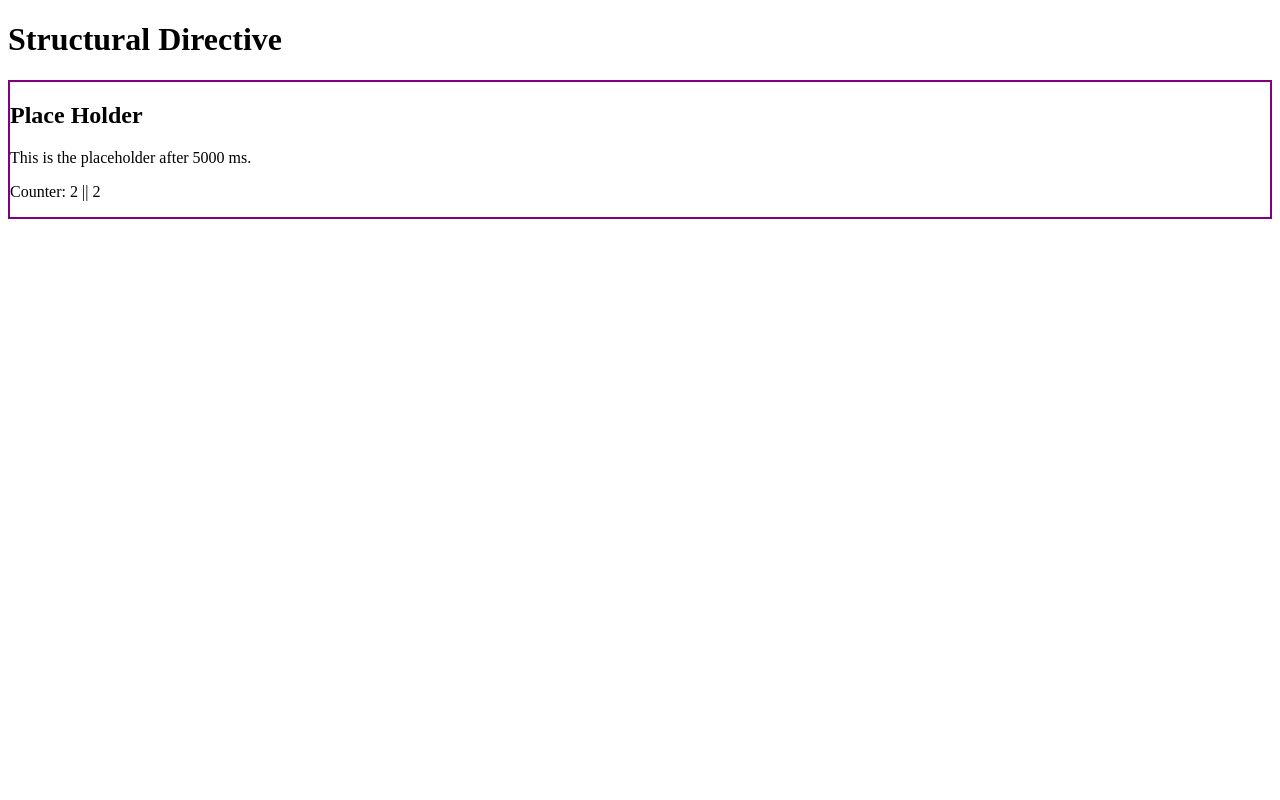
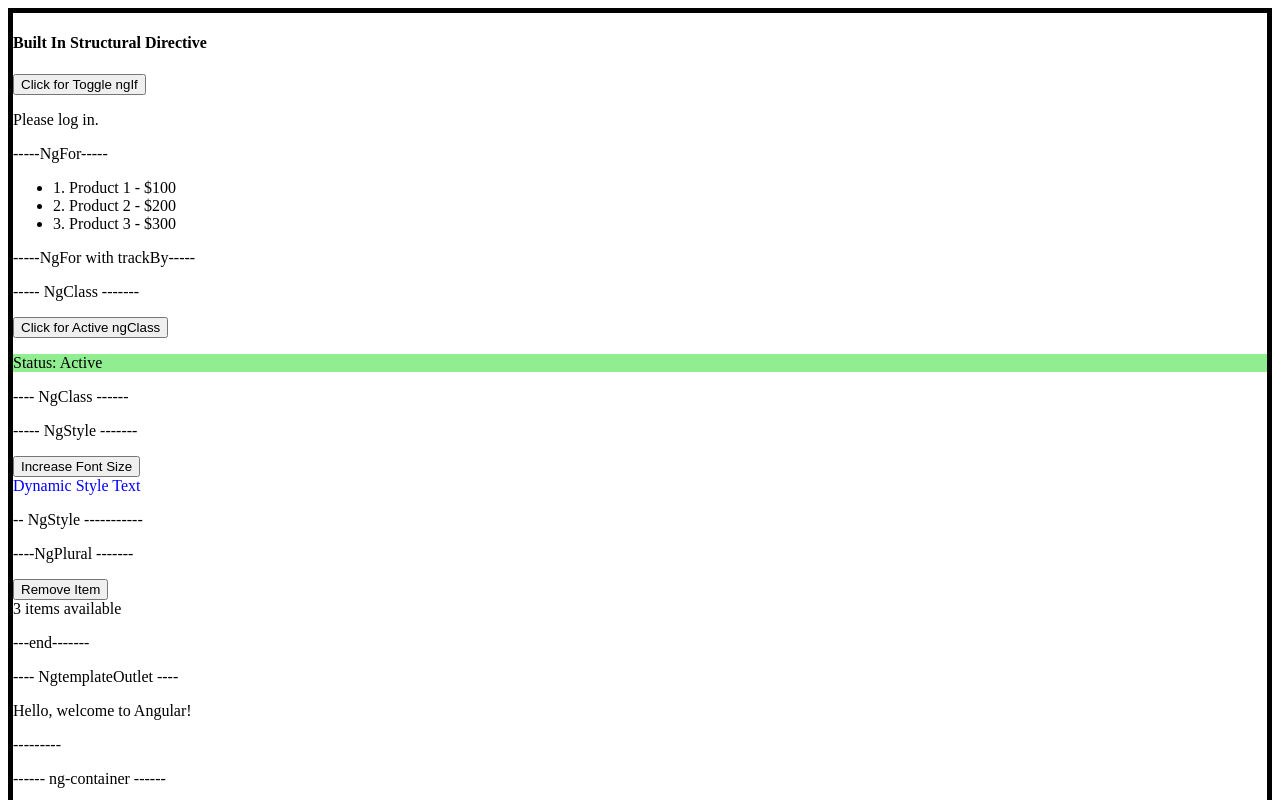
Before and after one commit to raaz9711/angular2025_code, an Angular app: page / in a window 1280 px wide. Shown: the top 800 px of the page. Built offline with nearby package versions, Linux system fonts and the light colour scheme.

Commit message:
adding some built in directive

```diff
--- a/src/app/app.component.html
+++ b/src/app/app.component.html
@@ -21,8 +21,13 @@
 <div ngNonBindable [appHighlight]="'yellow'">This should not evaluate: {{ 1 +1 }}, but will highlight yellow.
 </div> -->
 
+<main [style.border]="'5px solid black'">
+  <h4> Built In Structural Directive</h4>
+  <app-built-in-exam></app-built-in-exam>
+</main>
 
-<main>
+
+<main [style.border]="'5px solid red'">
   <h1>Structural Directive</h1>
   <!-- here 2000 is binfing with hideAfter input and counter is readable because
   context is passed to the template.
@@ -30,7 +35,7 @@
   The default value is also passed to the template as myDefault.
   The template is rendered with the context values.
   -->
-  <section [style.border] ="'2px solid black'"  *hideAfter="2000 as t;then placeholder;let countDown = counter ; let default">
+  <section [style.border] ="'2px solid black'"  *hideAfter="5000 as t;then placeholder;let countDown = counter ; let default">
     <h1>Temp Content</h1>
     <p>This will hide after {{t}} - {{default}} ms. -- {{countDown}}</p>
   </section>
--- a/src/app/app.component.ts
+++ b/src/app/app.component.ts
@@ -2,12 +2,14 @@ import { Component, inject } from '@angular/core';
 import { RouterOutlet } from '@angular/router';
 import { HighlightDirective } from '../directive/highlight.directive';
 import { HideAfterDirective } from '../directive/structrual/hide-after.directive';
+import { BuiltInExamComponent } from "../directive/built-directive-example/built-in-exam.component";
 @Component({
   selector: 'app-root',
   imports: [
-
     //HighlightDirective,
-    HideAfterDirective],
+    HideAfterDirective,
+    BuiltInExamComponent
+],
   templateUrl: './app.component.html',
   styleUrl: './app.component.css',
 })
--- /dev/null
+++ b/src/directive/built-directive-example/built-in-exam.component.css
@@ -0,0 +1,9 @@
+.active{
+    background-color: lightgreen;
+    color: black;
+}
+
+.inactive{
+    background-color: red;
+    color: black;
+}
--- /dev/null
+++ b/src/directive/built-directive-example/built-in-exam.component.html
@@ -0,0 +1,124 @@
+<!-- *ngIf Example -->
+
+<!-- <div *ngIf="condition">Content</div> -->
+
+<button (click)="toggleLogin()">Click for Toggle ngIf</button>
+
+<div *ngIf="isLoggedIn; else notLogged">
+    <p>Welcome, user!</p>
+</div>
+
+<ng-template #notLogged>
+    <div>
+  <p>Please log in.</p>
+  </div>
+</ng-template>
+
+<p>-----NgFor-----</p>
+<ul>
+  <li *ngFor="let product of products; let i = index">
+    {{ i + 1 }}. {{ product.name }} - ${{ product.price }}
+  </li>
+</ul>
+<p>-----NgFor with trackBy-----</p>
+
+<p>----- NgClass -------</p>
+<button (click)="toggleActive()">Click for Active ngClass</button>
+
+
+<p [ngClass]="{'active': isActive, 'inactive': !isActive}">
+  Status: {{ isActive ? 'Active' : 'Inactive' }}
+</p>
+<p>---- NgClass ------</p>
+<p>----- NgStyle -------</p>
+
+<button (click)="updaefontSize()"> Increase Font Size</button>
+
+<div [ngStyle]="{'color': textColor, 'font-size.px': fontSize}">
+  Dynamic Style Text
+</div>
+
+<p>-- NgStyle -----------</p>
+
+<p>----NgPlural -------</p>
+
+<!--
+✅ 1. ngPlural and ngPluralCase
+
+Purpose: Display different templates based on a numeric value (pluralization logic).
+Used when: You want to show messages like “1 item” vs “2 items”.
+ -->
+
+<button (click)="removeitem()"> Remove Item</button>
+
+<div [ngPlural]="items.length">
+  <ng-template ngPluralCase="=0">No items available</ng-template>
+  <ng-template ngPluralCase="=1">One item available</ng-template>
+  <ng-template ngPluralCase="other">{{ items.length }} items available</ng-template>
+</div>
+
+<p>---end-------</p>
+
+<p>---- NgtemplateOutlet ----</p>
+<!-- <ng-container *ngTemplateOutlet="templateRef"></ng-container> -->
+
+<!-- <ng-template #templateRef let-message>
+  <h2>Template Content</h2>
+  <p>This is a reusable template.</p>
+  <p>{{ message }}</p>
+</ng-template>
+
+<ng-container *ngTemplateOutlet="templateRef; context: { $implicit: 'Raj Kumar' }"></ng-container> -->
+
+<!--
+✅ 2. ngTemplateOutlet
+
+Purpose: Dynamically render a template reference in the DOM.
+Used when: You have a reusable template and want to display it in multiple places.
+-->
+
+
+<ng-template #greeting>
+  <p>Hello, welcome to Angular!</p>
+</ng-template>
+
+<!-- Render the template here -->
+<ng-container *ngTemplateOutlet="greeting"></ng-container>
+
+
+
+
+<p>---------</p>
+
+
+<!--
+✅ 3. ng-container
+
+Purpose: Acts as a logical container without adding an extra DOM element.
+Used when: You need a wrapper for directives without introducing unnecessary HTML.
+-->
+
+<p>------ ng-container ------</p>
+
+<ng-container *ngIf="isLoggedIn">
+  <p>Welcome!</p>
+  <p>Your profile is ready.</p>
+</ng-container>
+<p>----------------</p>
+
+<!--
+✅ 4. ng-template
+
+Purpose: Define an Angular template that is not rendered by default.
+Used when: You want to create reusable or conditional templates.
+
+-->
+
+<ng-template #noData>
+  <p>No data found!</p>
+</ng-template>
+
+<div *ngIf="items.length; else noData">
+  <p>We have items!</p>
+</div>
+<p>----------------</p>
--- /dev/null
+++ b/src/directive/built-directive-example/built-in-exam.component.ts
@@ -0,0 +1,51 @@
+import { NgClass, NgFor, NgIf, NgPlural, NgPluralCase, NgStyle, NgTemplateOutlet } from '@angular/common';
+import { Component, TemplateRef } from '@angular/core';
+
+@Component({
+  selector: 'app-built-in-exam',
+  imports: [NgIf,NgFor,NgClass,NgStyle,NgPlural,NgPluralCase,NgTemplateOutlet],
+  templateUrl: './built-in-exam.component.html',
+  styleUrl: './built-in-exam.component.css'
+})
+export class BuiltInExamComponent {
+
+  products = [
+    { id: 1, name: 'Product 1', price: 100 },
+    { id: 2, name: 'Product 2', price: 200 },
+    { id: 3, name: 'Product 3', price: 300 }
+  ];
+
+  items = [
+    { id: 1, name: 'Item 1', active: true },
+    { id: 2, name: 'Item 2', active: false },
+    { id: 3, name: 'Item 3', active: true }
+  ];
+
+
+  textColor = 'blue';
+  fontSize = '20px';
+
+  updaefontSize() {
+    let size =  Number(this.fontSize.replace('px', '') || 0);
+    size += 2;
+    this.fontSize = size + 'px';
+    console.log('Font size updated to:', this.fontSize);
+  }
+
+  isActive = true;
+
+  isLoggedIn = false;
+
+  toggleLogin() {
+    this.isLoggedIn = !this.isLoggedIn;
+  }
+
+  toggleActive() {
+    this.isActive = !this.isActive;
+  }
+
+  removeitem() {
+    this.items.pop();
+    console.log('Last item removed. Remaining items:', this.items);
+  }
+}
```
Also changed, not shown: 2 other files (tests, documents, lock files or other folders).
